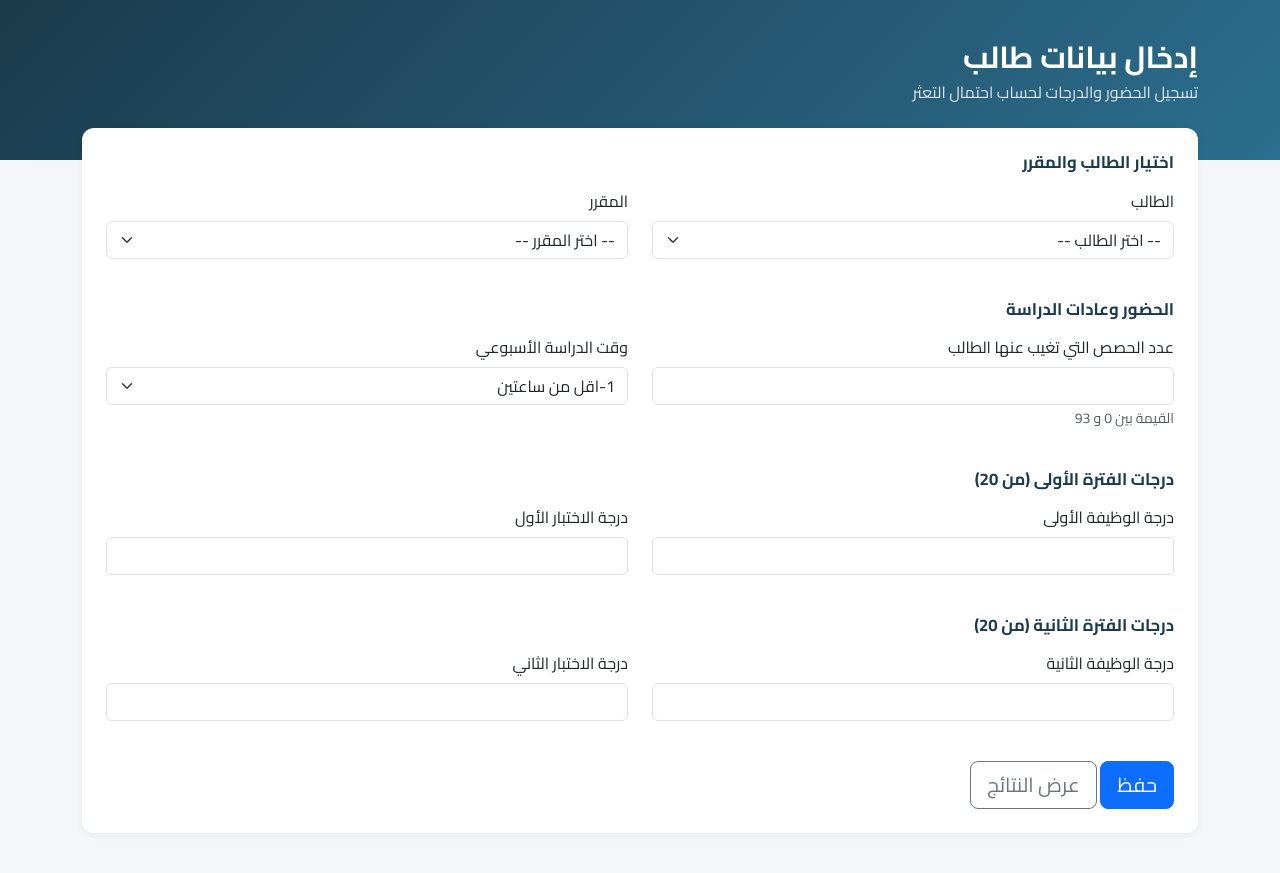
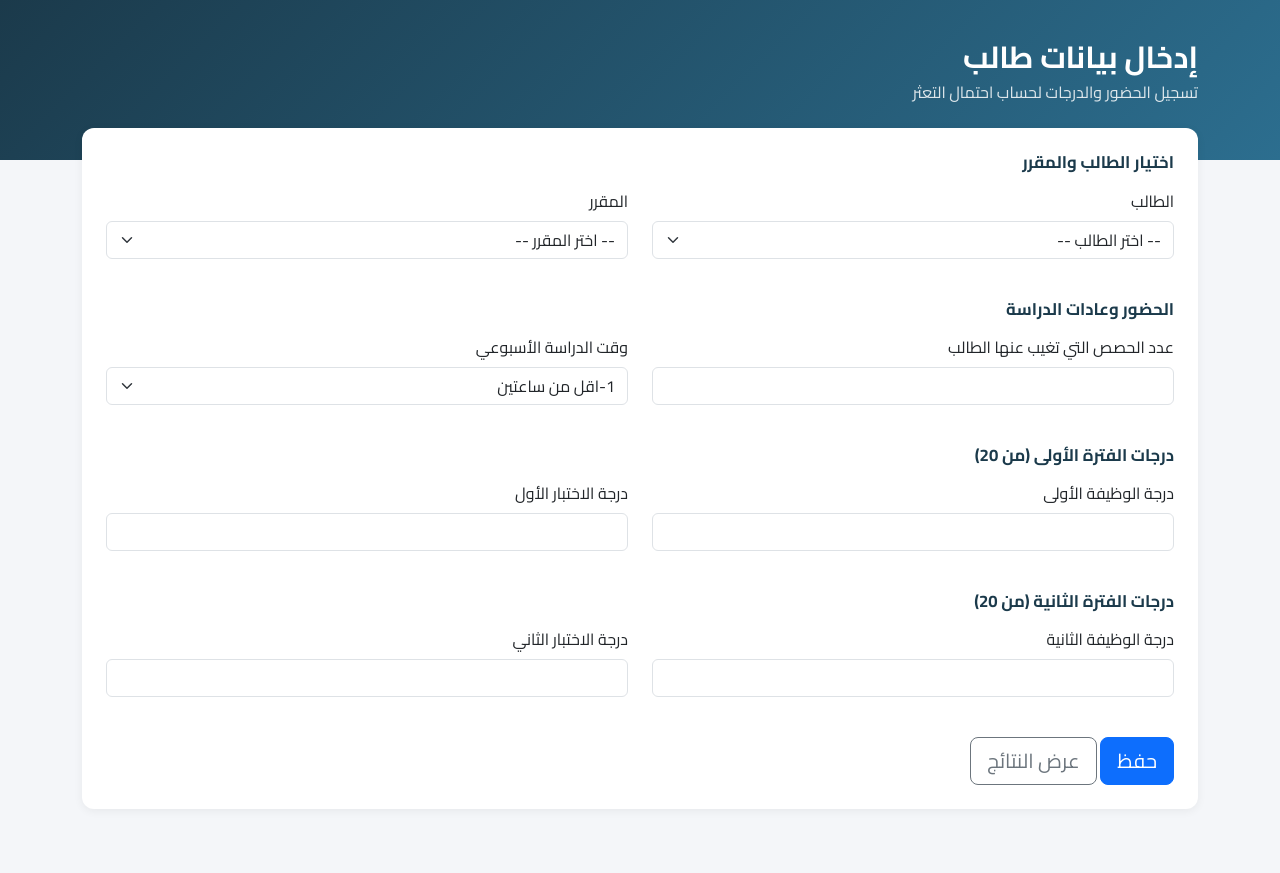
Before and after one commit to MCS-Ker/student-performance-prediction, a Django app: page /add/ in a window 1280 px wide. Shown: the part 60-933 px from the top of the page. Run offline with Django 5.2, Linux system fonts and the light colour scheme; the visitor is signed in with stand-in values (Sample User, id 1); data that the repository does not hold is empty; parts of the project's set-up code (start-up, migrations or seed data) failed here and were passed over.

Commit message:
Update add_record.html

```diff
--- a/students/templates/students/add_record.html
+++ b/students/templates/students/add_record.html
@@ -52,8 +52,8 @@
             <div class="row mb-4">
                 <div class="col-md-6 mb-3">
                     <label class="form-label">عدد الحصص التي تغيب عنها الطالب</label>
-                    <input type="number" name="absences" class="form-control" min="0" max="93" required>
-                    <small class="text-muted">القيمة بين 0 و 93</small>
+                    <input type="number" name="absences" class="form-control" min="0" required>
+
                 </div>
                 <div class="col-md-6 mb-3">
                     <label class="form-label">وقت الدراسة الأسبوعي</label>
```
